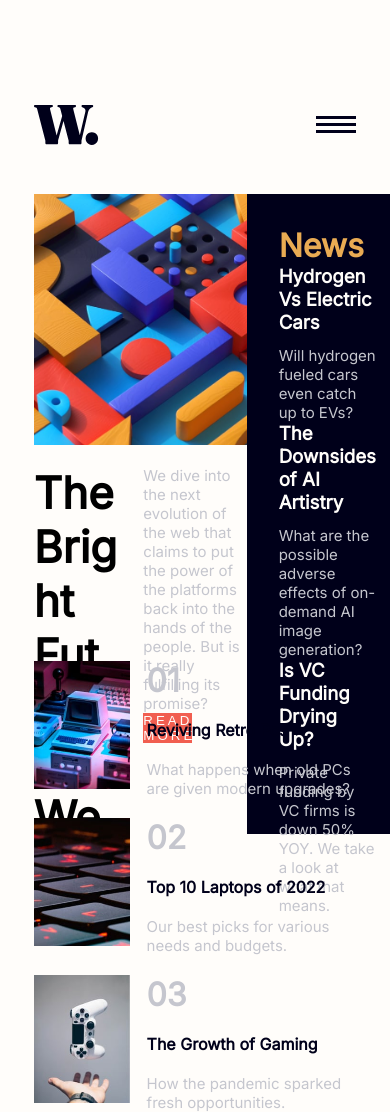
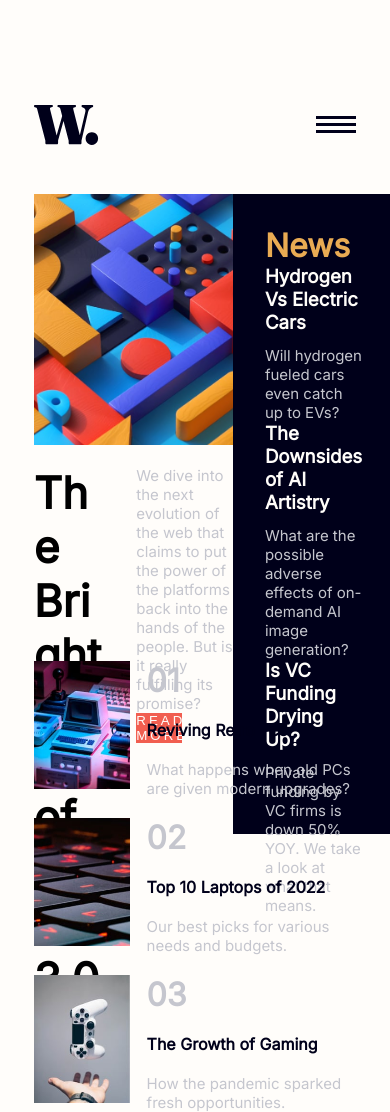
Before and after one commit to kwe92/News-HomePage-Project, a React (Create React App) app: page / in a window 390 px wide. Built offline with nearby package versions, Linux system fonts and the light colour scheme.

Commit message:
Added Responsiveness

```diff
--- a/src/components/topSection/TopSection.tsx
+++ b/src/components/topSection/TopSection.tsx
@@ -11,7 +11,7 @@ const TopSection = (props:{}) => {
                 <TopImageContainer />
                 <TopContainerBody>
                     <ContentTitle>
-                    The Bright Future of Web3.0?
+                    The Bright Future of Web 3.0?
                     </ContentTitle>
 
                     <ContentBodyContainer>
```
